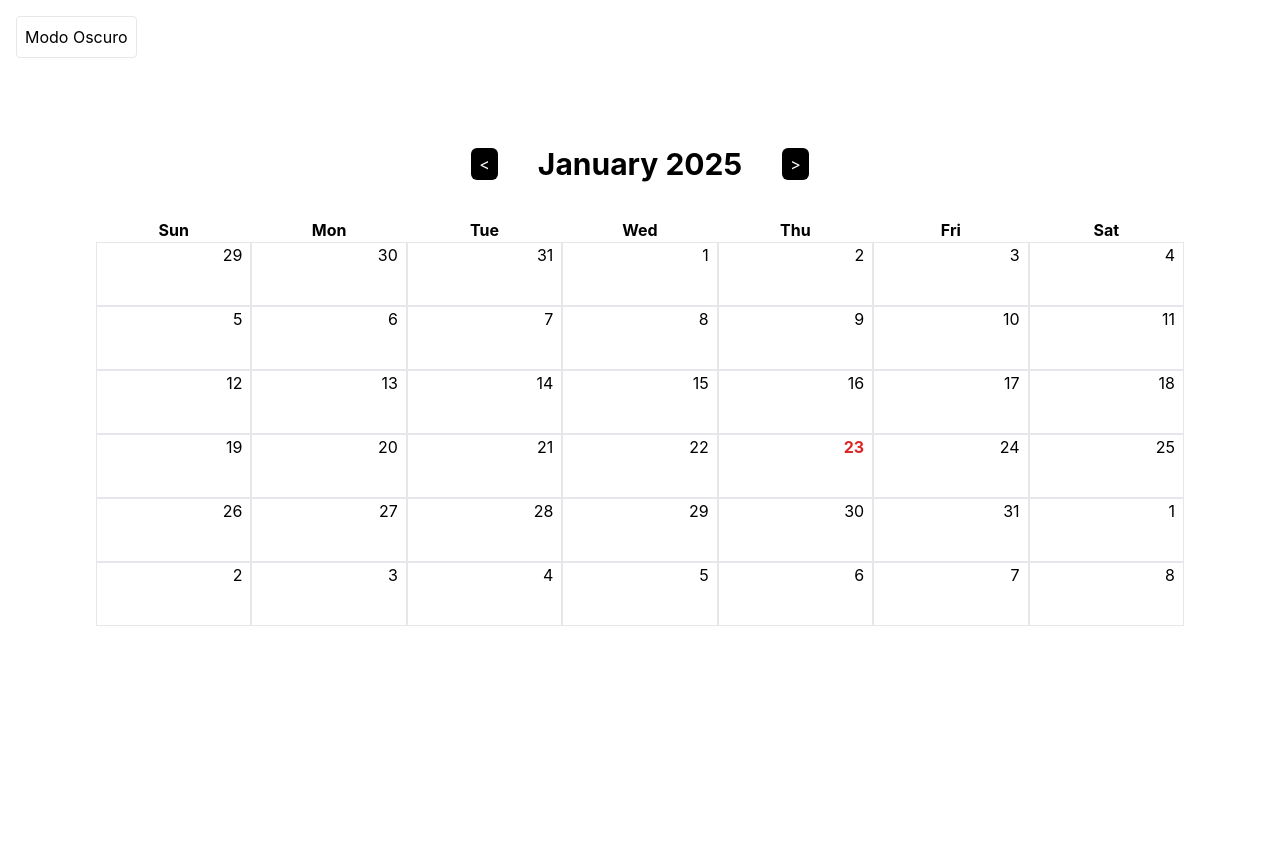
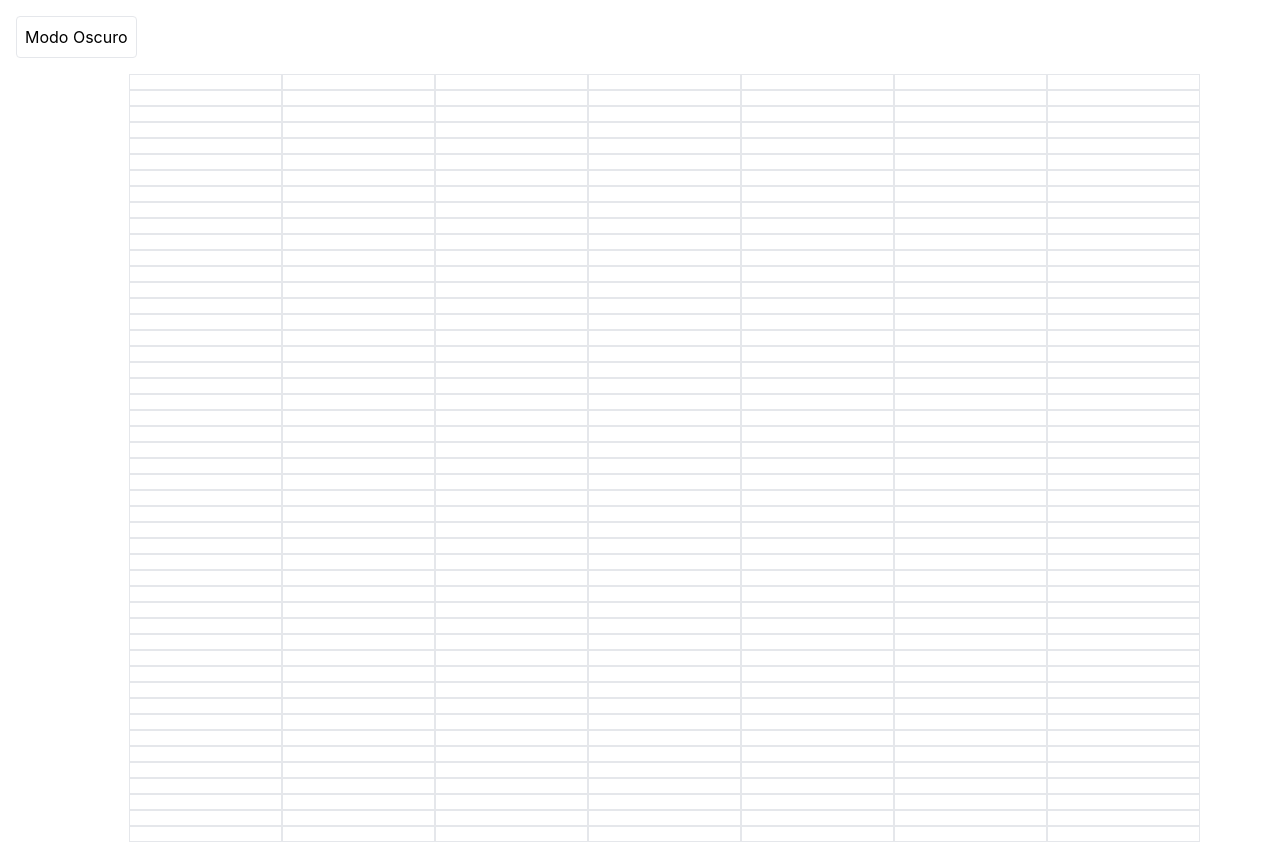
Before and after one commit to jvegav/calendar, a React (Create React App) app: page / in a window 1280 px wide. Before the commit the page ends 800 px from the top, so only its background shows below. Built offline with nearby package versions, Linux system fonts and the light colour scheme.

Commit message:
Adelantar calendar vision en semana

```diff
--- a/src/App.js
+++ b/src/App.js
@@ -1,5 +1,6 @@
 import React, { useState } from 'react';
 import Calendar from './components/calendar';
+import CalendarWeek from './components/CalendarWeek';
 
 function App() {
   const [darkMode, setDarkMode] = useState(false);
@@ -9,7 +10,7 @@ function App() {
       <button onClick={() => setDarkMode(!darkMode)} className="m-4 p-2 border rounded">
         {darkMode ? 'Modo Claro' : 'Modo Oscuro'}
       </button>
-      <Calendar darkMode={darkMode} />
+      <CalendarWeek />
     </div>
   );
 }
--- /dev/null
+++ b/src/components/CalendarWeek.js
@@ -0,0 +1,35 @@
+import React from 'react'
+
+const CalendarWeek = () => {
+
+    const rows = 336
+
+    return (
+        <div className='flex justify-center items-center h-full w-full pr-20'>
+            <div className='grid grid-cols-1 w-36 h-full'>
+                {
+                    Array.from({ length: 24 }, (_, i) => {
+                        return (
+                            <div key={i} className="w-full h-8 relative">
+                                <p className="absolute right-2 text-white">{i}</p>
+                            </div>
+                        )
+                    })
+                }
+            </div>
+            <div className="grid grid-cols-7 w-full h-full">
+                {
+                    Array.from({ length: rows }, (_, i) => {
+                        return (
+                            <div key={i} className="w-full h-4 relative border">
+
+                            </div>
+                        )
+                    })
+                }
+            </div>
+        </div>
+    )
+}
+
+export default CalendarWeek
```
